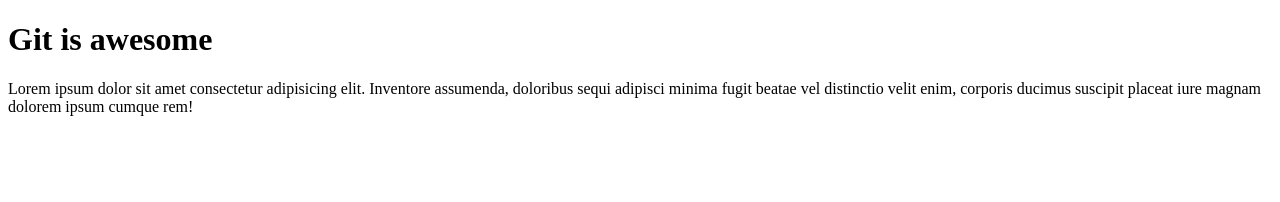
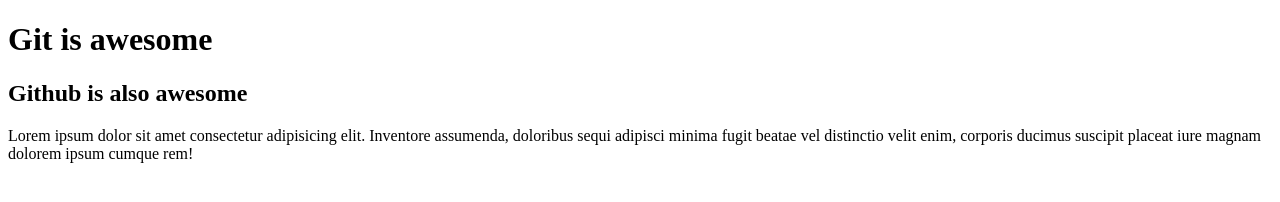
Before and after one commit to sidharth685/gitProject, a plain HTML site: page index.html in a window 1280 px wide. Drawn offline with Linux system fonts and the light colour scheme.

Commit message:
Testing github

```diff
--- a/index.html
+++ b/index.html
@@ -8,6 +8,7 @@
 </head>
 <body>
     <h1>Git is awesome</h1>
+    <h2>Github is also awesome</h2>
     <p>
         Lorem ipsum dolor sit amet consectetur adipisicing elit. Inventore assumenda, doloribus sequi adipisci minima fugit beatae vel distinctio velit enim, corporis ducimus suscipit placeat iure magnam dolorem ipsum cumque rem!
     </p>
```
